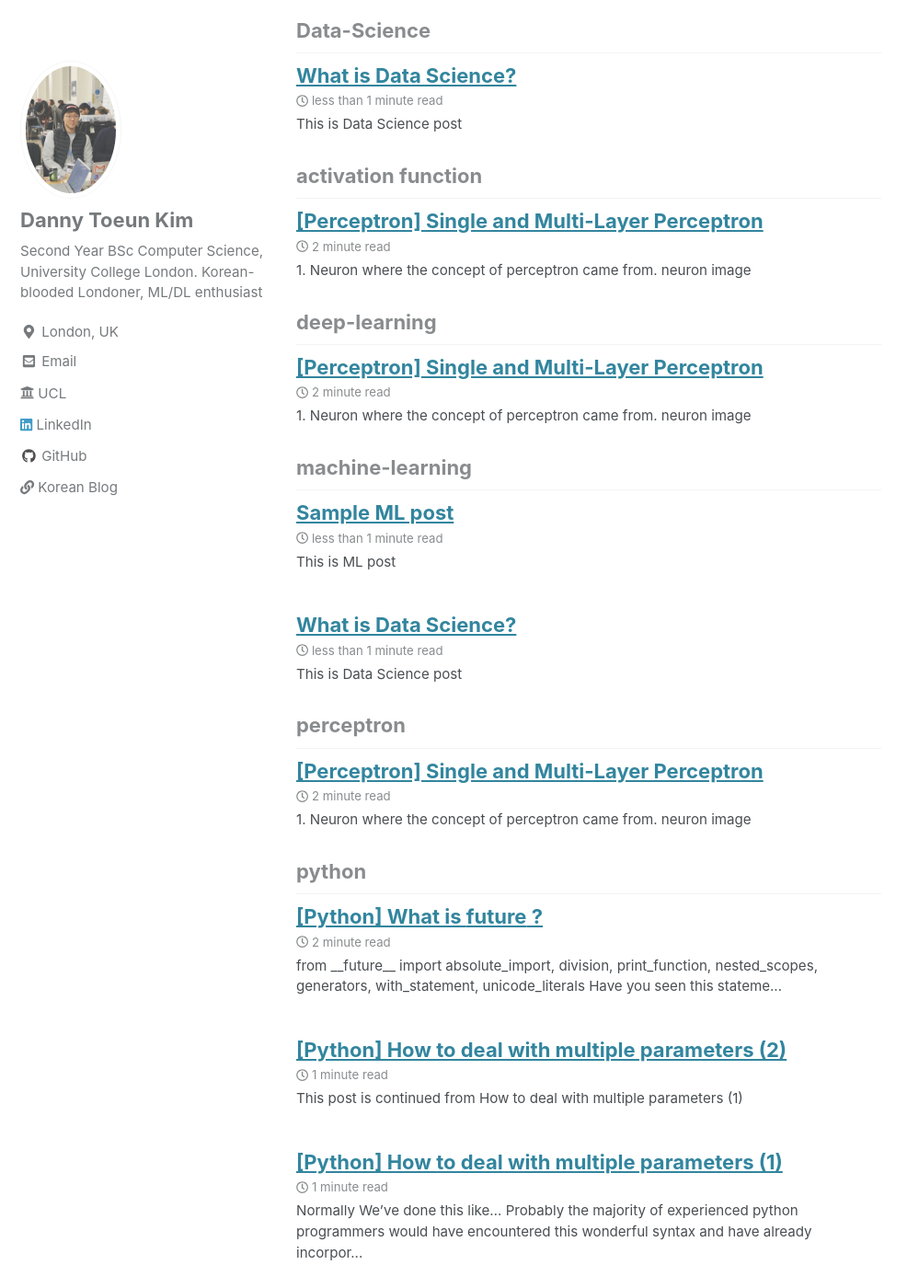
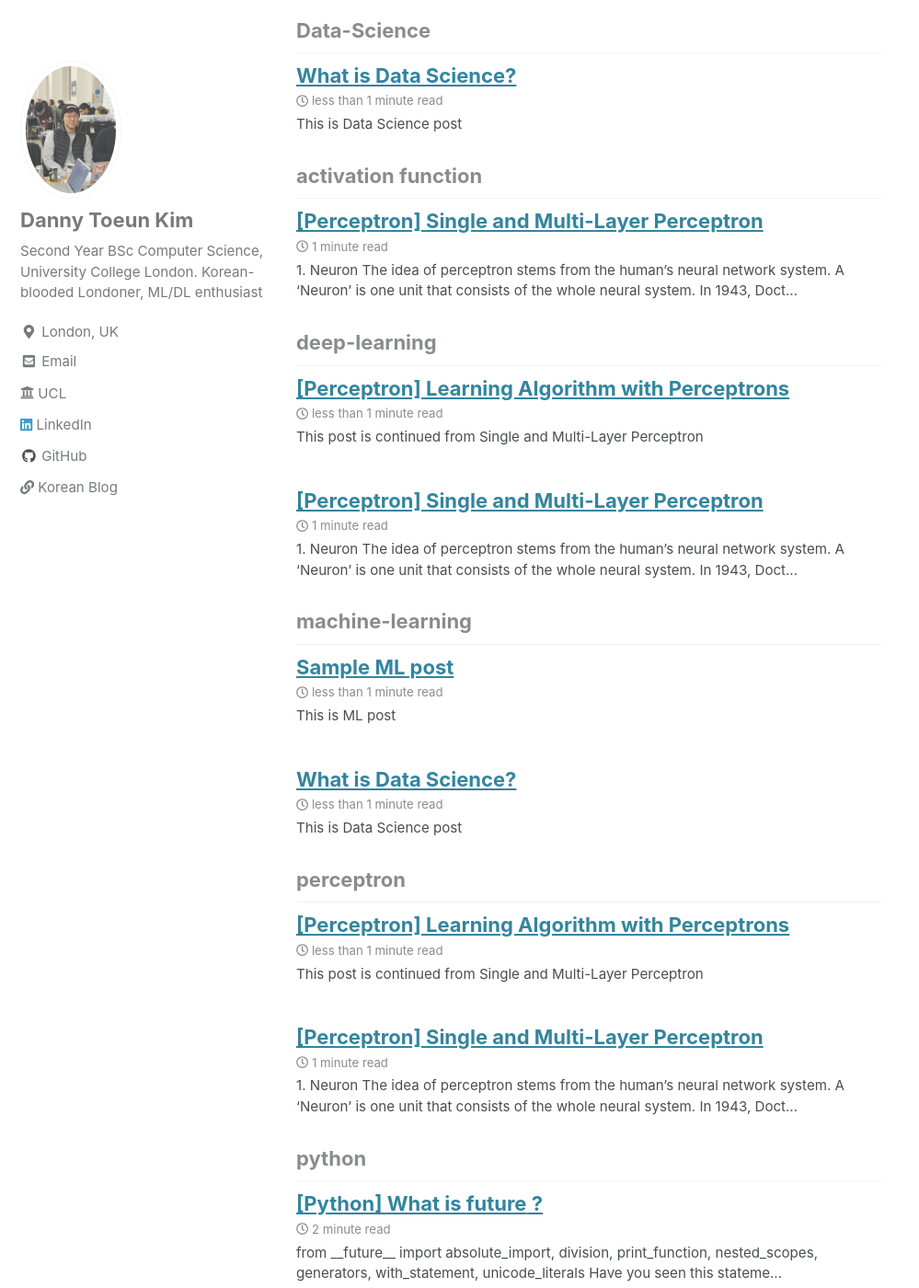
Before and after one commit to kimdanny/blog, a Jekyll site: the page built from _pages/tag-archive.html, in a window 1280 px wide and 1400 px high, scrolled down 205 px. Shown: the whole window at 92% size, without its empty margins (0-999 px from the left). Built offline with Jekyll 4.4.1, drawn with Linux system fonts in a browser that asks for light colours; cached includes are drawn as plain includes; nearby versions of some CDN libraries.

Commit message:
perceptron1

````diff
--- a/_posts/deep-learning/2019-08-02-single-multi-perceptron.md
+++ b/_posts/deep-learning/2019-08-02-single-multi-perceptron.md
@@ -12,12 +12,22 @@
 toc_icon: "cog"
 ---
 ## 1. **Neuron**
-where the concept of perceptron came from.
-neuron image
+The idea of perceptron stems from the human's neural network system. A 'Neuron' is one unit that consists of
+the whole neural system. In 1943, Doctor Warren McCulloch and Walter Pitts had suggested a concept of artificial
+computerised neuron, which is a 'Perceptron'.
+
+![neuron](/images/perceptron/neuron_wiki.png)
+<!-- how can i describe an image with small font -->
+
+The image above is a descriptive drawing of a biological neuron. Neurons are connected in a really complex order with each other, and an output signal from one neuron cell heads to the dendrites of its adjacent neuron cell, acting as an input signal to that neuron cell. Those input signals are accumulated in a cell body, and if the accumulated signals exceed a certain threshold, an output signal travels out from the cell through Axon and Telodendria. Below is an image from [Khan academy synapse explanation](https://www.khanacademy.org/science/biology/human-biology/neuron-nervous-system/a/the-synapse), which can help you understand the concept of threshold.
+
+![action potential](/images/perceptron/action_potential_khan.png)
 
 ## 2. **Single Layer Perceptron**
-explanation with image
-explanation about activation function
+![SLP](/images/perceptron/SLP.png)
+Similar to the biological neuron, perceptron has an activation function that decides whether it should output the value or not - as 0. (You will know this is not actually a precise sentence in section 4, but for now, you can understand activation function like i mentioned.)
+Therefore, an activation_function would be as below.
+
 ```python
 def activation_function(y):
     if y <= 0:
@@ -68,10 +78,46 @@
     return activation_function(y)
 ```
 
+```python
+print('OR Gate')
+for x1, x2 in array:
+    print('Input: ', x1, x2, ', Output: ', OR_gate(x1, x2))
+
+print('NAND Gate')
+for x1, x2 in array:
+    print('Input: ', x1, x2, ', Output: ', NAND_gate(x1, x2))
+
+print('AND Gate')
+for x1, x2 in array:
+    print('Input: ', x1, x2, ', Output: ', AND_gate(x1, x2))
+
+# Terminal output
+# OR Gate
+# Input:  0 0 , Output:  0
+# Input:  0 1 , Output:  1
+# Input:  1 0 , Output:  1
+# Input:  1 1 , Output:  1
+# NAND Gate
+# Input:  0 0 , Output:  1
+# Input:  0 1 , Output:  1
+# Input:  1 0 , Output:  1
+# Input:  1 1 , Output:  0
+# AND Gate
+# Input:  0 0 , Output:  0
+# Input:  0 1 , Output:  0
+# Input:  1 0 , Output:  0
+# Input:  1 1 , Output:  1
+```
+
 ## 3. **Multiple Layer Perceptron**
-explanation with image
+![MLP](/images/perceptron/MLP.png)
+
 
 ### 3-1. Implementing XOR Gate with multiple perceptrons
+
+With Multiple layers of perceptron you can implement one more logic gate that you couldn't do
+with just single perceptron. It is XOR Gate.
+
 4. XOR Gate
 ```python
 def XOR_gate(x1, x2):
@@ -92,6 +143,9 @@
 ```
 
 2. Sigmoid activation
+
+$$Sigmoid(x)={1 \over {1+e^{-x}}}$$
+
 ```python
 def sigmoid(x):
     denominator = 1 + np.exp(-x)
@@ -155,5 +215,12 @@
 # maximum value is 0.45238, which has index 7
 ```
 
+[Next post](https://kimdanny.github.io/deep-learning/learning-algo-perceptron/) will discuss how we can train a network with just perceptrons.
 
-## References
+
+<!-- commentise below -->
+<!-- <References>
+1. neuron image: https://en.wikipedia.org/wiki/Neuron
+2. action potential image: https://www.khanacademy.org/science/biology/human-biology/neuron-nervous-system/a/the-synapse
+3. SLP image: https://mc.ai/pytorch-introduction-to-neural-network%E2%80%8A-%E2%80%8Afeedforward-neural-network-model/
+4. MLP image: https://www.oreilly.com/library/view/getting-started-with/9781786468574/ch04s04.html -->
--- a/_posts/deep-learning/2019-08-03-learning-algo-perceptron.md
+++ b/_posts/deep-learning/2019-08-03-learning-algo-perceptron.md
@@ -0,0 +1,14 @@
+---
+title: "[Perceptron] Learning Algorithm with Perceptrons"
+categories:
+  - deep-learning
+tags:
+  - perceptron
+  - deep-learning
+use_math: true
+toc: true
+toc_label: "Table of Contents"
+toc_icon: "cog"
+---
+*This post is continued from
+[Single and Multi-Layer Perceptron](https://kimdanny.github.io/deep-learning/single-multi-perceptron)*
````
Also changed, not shown: other parts of _posts/deep-learning/2019-08-02-single-multi-perceptron.md (+12 -1 lines), images/perceptron/MLP.jpg (added), images/perceptron/SLP.png (added), images/perceptron/action_potential_khan.png (added), images/perceptron/neuron_wiki.png (added), 1 other file.
